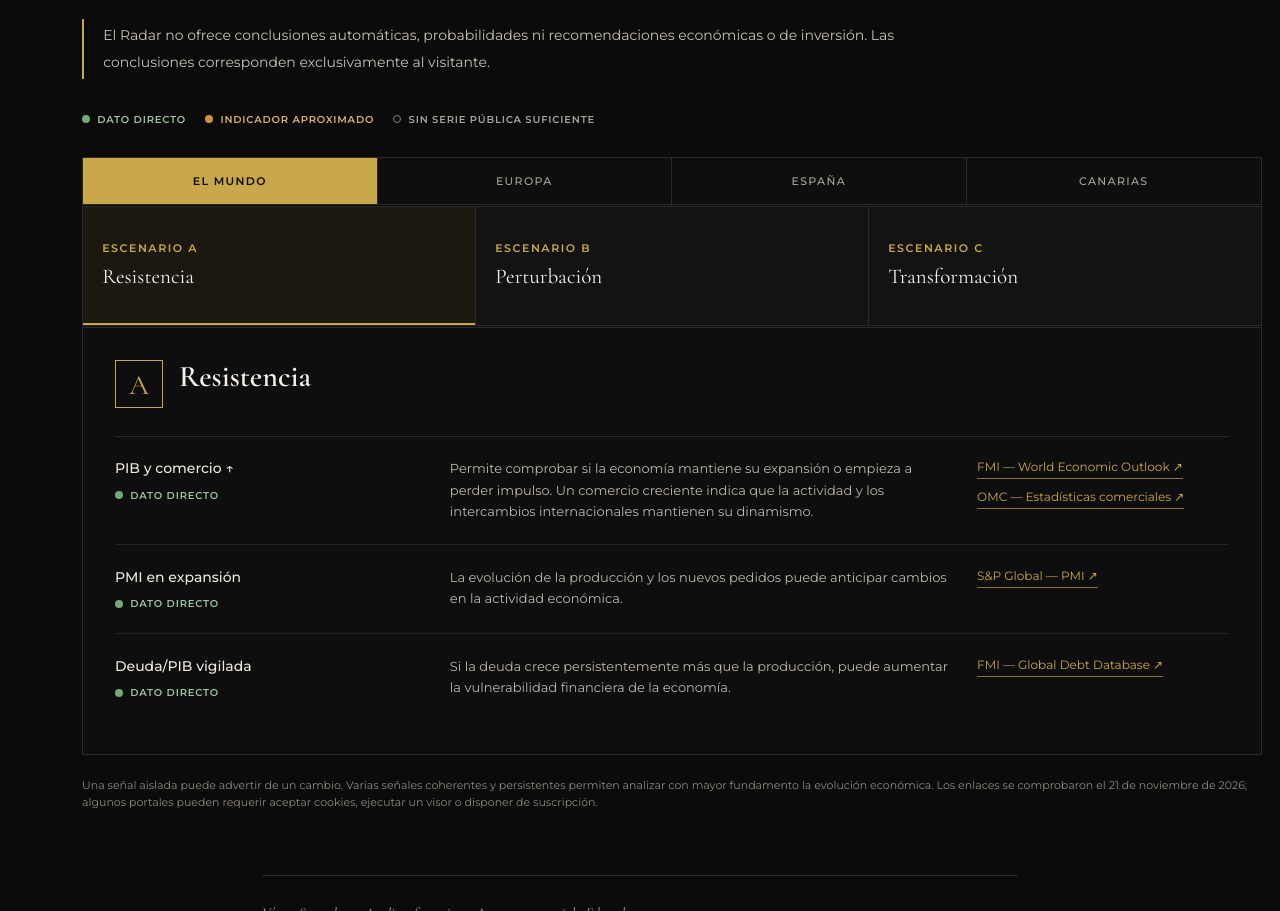
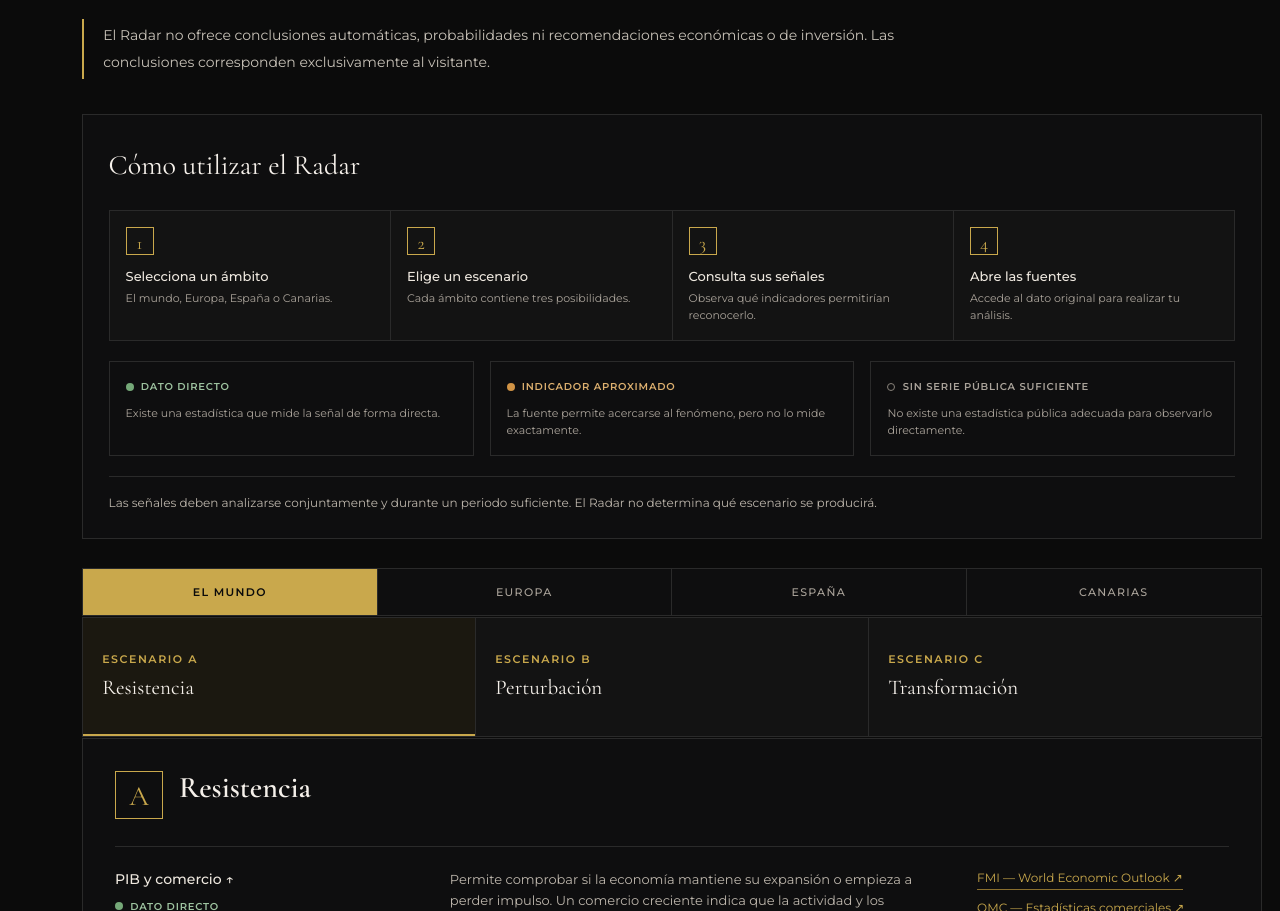
Before and after one commit to victorsaavedradiaz-debug/victorsaavedra, a plain HTML site: page articulo10.html in a window 1280 px wide. Shown: the part 4254-5165 px from the top of the page. Drawn offline with nearby package versions, Linux system fonts and the light colour scheme.

Commit message:
Explicar el uso del Radar Económico

```diff
--- a/articulo10.html
+++ b/articulo10.html
@@ -37,6 +37,7 @@
   .radar-kicker{font-size:11px!important;letter-spacing:.2em;text-transform:uppercase;color:var(--oro)!important;margin-bottom:.7rem!important}
   .radar-title{font-family:'Cormorant Garamond',serif;font-size:46px;font-weight:400;line-height:1.05;color:var(--blanco);margin:0 0 1rem}
   .radar-intro{max-width:760px;color:#cfc8bd!important}.radar-principio{border-left:2px solid var(--oro);padding:.2rem 0 .2rem 1.2rem;color:#c8c2b8!important;font-size:14px!important;max-width:850px}
+  .radar-como{margin:2.2rem 0 1.8rem;padding:1.6rem;border:1px solid var(--borde);background:#0e0e0f}.radar-como h3{font-family:'Cormorant Garamond',serif;font-size:28px;font-weight:400;color:var(--blanco);margin:0 0 1.25rem}.radar-pasos{display:grid;grid-template-columns:repeat(4,1fr);gap:1px;list-style:none;background:var(--borde);border:1px solid var(--borde);margin:0;padding:0}.radar-pasos li{background:var(--panel);padding:1rem}.radar-paso-num{display:grid;place-items:center;width:28px;height:28px;margin-bottom:.75rem;border:1px solid var(--oro);color:var(--oro);font-family:'Cormorant Garamond',serif;font-size:18px}.radar-paso-title{display:block;color:#eee8df;font-size:13px;font-weight:500;line-height:1.4}.radar-paso-text{display:block;margin-top:.35rem;color:#aaa39a;font-size:11px;line-height:1.55}.radar-calidades{display:grid;grid-template-columns:repeat(3,1fr);gap:1rem;margin-top:1.25rem}.radar-calidad-item{padding:1rem;border:1px solid var(--borde)}.radar-calidad-item .calidad{display:flex;margin-bottom:.55rem}.radar-calidad-item p{margin:0!important;color:#aaa39a!important;font-size:11px!important;line-height:1.55!important}.radar-como-nota{margin:1.25rem 0 0!important;padding-top:1rem;border-top:1px solid var(--borde);color:#bcb5ab!important;font-size:12px!important;line-height:1.65!important}
   .radar-leyenda{display:flex;flex-wrap:wrap;gap:.65rem 1.2rem;margin:2rem 0 1.8rem}.calidad{display:inline-flex;align-items:center;gap:.45rem;font-size:10px;font-weight:600;letter-spacing:.08em;text-transform:uppercase}.calidad::before{content:'';width:8px;height:8px;border-radius:50%;display:block}.calidad-directo{color:#9ec3a0}.calidad-directo::before{background:var(--verde)}.calidad-aproximado{color:#ddb06f}.calidad-aproximado::before{background:var(--ambar)}.calidad-sin-serie{color:#aaa39a}.calidad-sin-serie::before{background:transparent;border:1px solid var(--gris)}
   .radar-tabs{display:grid;grid-template-columns:repeat(4,1fr);border:1px solid var(--borde);margin-bottom:1px}.radar-tab{appearance:none;border:0;border-right:1px solid var(--borde);background:#0e0e0f;color:#aaa39a;padding:1rem .8rem;font:500 11px/1.3 'Montserrat',sans-serif;letter-spacing:.12em;text-transform:uppercase;cursor:pointer;transition:.2s}.radar-tab:last-child{border-right:0}.radar-tab:hover{color:var(--blanco);background:var(--panel)}.radar-tab.active{color:#0b0b0b;background:var(--oro);font-weight:600}
   .scenario-grid{display:grid;grid-template-columns:repeat(3,1fr);gap:1px;background:var(--borde);border:1px solid var(--borde);margin-bottom:1px}.scenario-btn{appearance:none;border:0;background:var(--panel);color:var(--texto);padding:1.2rem;text-align:left;cursor:pointer;min-height:118px;transition:.2s}.scenario-btn:hover{background:var(--panel2)}.scenario-btn.active{background:#1b1810;box-shadow:inset 0 -2px var(--oro)}.scenario-key{display:block;color:var(--oro);font:600 11px/1 'Montserrat',sans-serif;letter-spacing:.14em;margin-bottom:.7rem}.scenario-name{font-family:'Cormorant Garamond',serif;font-size:21px;line-height:1.15;color:var(--blanco)}
@@ -47,7 +48,7 @@
   .nav-articulos{margin-top:2.5rem;padding-top:2rem;border-top:.5px solid var(--borde);display:flex;justify-content:space-between;align-items:center;gap:1rem}.nav-articulos a{font-size:13px;letter-spacing:.15em;text-transform:uppercase;color:var(--oro);text-decoration:none}
   footer{padding:1.5rem 4rem;border-top:.5px solid var(--borde);display:flex;justify-content:space-between;align-items:center}.footer-copy{font-family:'Cormorant Garamond',serif;font-size:13px;color:#bbb;letter-spacing:.08em}
   @media(max-width:900px){.indicator{grid-template-columns:1fr 1.5fr}.indicator-source{grid-column:1/-1}.radar-title{font-size:40px}}
-  @media(max-width:768px){nav{padding:1.2rem 1.5rem;flex-wrap:wrap}.nav-titulo{display:none}.site-links{width:100%;justify-content:center;gap:.75rem 1rem;margin:1rem 0 0}.site-links a{font-size:9px;letter-spacing:.08em}.articulo-wrap{display:flex;flex-direction:column;padding:2.5rem 1.25rem 4rem}.articulo-wrap>*{order:6}.articulo-tipo{order:1}.articulo-titulo{order:2;font-size:38px;margin-bottom:1.6rem}.articulo-portada{order:3;margin-bottom:2rem}.articulo-subtitulo{order:4;font-size:19px!important}.articulo-separador{order:5}.articulo-wrap h2{font-size:29px;margin-top:3.8rem}.infografia,.radar-section{margin-left:calc((100% - 100vw)/2);margin-right:0;width:100vw;padding-left:.75rem;padding-right:.75rem}.radar-tabs{grid-template-columns:1fr 1fr}.radar-tab:nth-child(2){border-right:0}.radar-tab:nth-child(-n+2){border-bottom:1px solid var(--borde)}.scenario-grid{grid-template-columns:1fr}.scenario-btn{min-height:auto}.radar-panel{padding:1.25rem}.radar-panel-head{grid-template-columns:42px 1fr}.panel-letter{width:42px;height:42px}.panel-title{font-size:25px}.indicator{grid-template-columns:1fr;gap:.65rem}.indicator-source{grid-column:auto}.nav-articulos{align-items:flex-start}.nav-articulos a:last-child{text-align:right}footer{padding:1.5rem;flex-direction:column;gap:.5rem}}
+  @media(max-width:768px){nav{padding:1.2rem 1.5rem;flex-wrap:wrap}.nav-titulo{display:none}.site-links{width:100%;justify-content:center;gap:.75rem 1rem;margin:1rem 0 0}.site-links a{font-size:9px;letter-spacing:.08em}.articulo-wrap{display:flex;flex-direction:column;padding:2.5rem 1.25rem 4rem}.articulo-wrap>*{order:6}.articulo-tipo{order:1}.articulo-titulo{order:2;font-size:38px;margin-bottom:1.6rem}.articulo-portada{order:3;margin-bottom:2rem}.articulo-subtitulo{order:4;font-size:19px!important}.articulo-separador{order:5}.articulo-wrap h2{font-size:29px;margin-top:3.8rem}.infografia,.radar-section{margin-left:calc((100% - 100vw)/2);margin-right:0;width:100vw;padding-left:.75rem;padding-right:.75rem}.radar-como{padding:1rem}.radar-pasos{grid-template-columns:1fr 1fr}.radar-calidades{grid-template-columns:1fr}.radar-tabs{grid-template-columns:1fr 1fr}.radar-tab:nth-child(2){border-right:0}.radar-tab:nth-child(-n+2){border-bottom:1px solid var(--borde)}.scenario-grid{grid-template-columns:1fr}.scenario-btn{min-height:auto}.radar-panel{padding:1.25rem}.radar-panel-head{grid-template-columns:42px 1fr}.panel-letter{width:42px;height:42px}.panel-title{font-size:25px}.indicator{grid-template-columns:1fr;gap:.65rem}.indicator-source{grid-column:auto}.nav-articulos{align-items:flex-start}.nav-articulos a:last-child{text-align:right}footer{padding:1.5rem;flex-direction:column;gap:.5rem}}
 </style>
 </head>
 <body>
@@ -97,7 +98,21 @@
     <h2 class="radar-title" id="radar-title">Radar Económico 2027</h2>
     <p class="radar-intro">Selecciona un ámbito y uno de sus tres escenarios para consultar las mismas señales de la infografía, comprender por qué resultan relevantes y acceder a las fuentes originales.</p>
     <p class="radar-principio">El Radar no ofrece conclusiones automáticas, probabilidades ni recomendaciones económicas o de inversión. Las conclusiones corresponden exclusivamente al visitante.</p>
-    <div class="radar-leyenda" aria-label="Calidad de la información"><span class="calidad calidad-directo">Dato directo</span><span class="calidad calidad-aproximado">Indicador aproximado</span><span class="calidad calidad-sin-serie">Sin serie pública suficiente</span></div>
+    <section class="radar-como" aria-labelledby="radar-como-titulo">
+      <h3 id="radar-como-titulo">Cómo utilizar el Radar</h3>
+      <ol class="radar-pasos">
+        <li><span class="radar-paso-num">1</span><strong class="radar-paso-title">Selecciona un ámbito</strong><span class="radar-paso-text">El mundo, Europa, España o Canarias.</span></li>
+        <li><span class="radar-paso-num">2</span><strong class="radar-paso-title">Elige un escenario</strong><span class="radar-paso-text">Cada ámbito contiene tres posibilidades.</span></li>
+        <li><span class="radar-paso-num">3</span><strong class="radar-paso-title">Consulta sus señales</strong><span class="radar-paso-text">Observa qué indicadores permitirían reconocerlo.</span></li>
+        <li><span class="radar-paso-num">4</span><strong class="radar-paso-title">Abre las fuentes</strong><span class="radar-paso-text">Accede al dato original para realizar tu análisis.</span></li>
+      </ol>
+      <div class="radar-calidades" aria-label="Calidad de la información">
+        <div class="radar-calidad-item"><span class="calidad calidad-directo">Dato directo</span><p>Existe una estadística que mide la señal de forma directa.</p></div>
+        <div class="radar-calidad-item"><span class="calidad calidad-aproximado">Indicador aproximado</span><p>La fuente permite acercarse al fenómeno, pero no lo mide exactamente.</p></div>
+        <div class="radar-calidad-item"><span class="calidad calidad-sin-serie">Sin serie pública suficiente</span><p>No existe una estadística pública adecuada para observarlo directamente.</p></div>
+      </div>
+      <p class="radar-como-nota">Las señales deben analizarse conjuntamente y durante un periodo suficiente. El Radar no determina qué escenario se producirá.</p>
+    </section>
     <div class="radar-tabs" role="tablist" aria-label="Ámbitos económicos" id="radar-tabs"></div>
     <div class="scenario-grid" id="scenario-grid" aria-label="Escenarios"></div>
     <div class="radar-panel" id="radar-panel" aria-live="polite"></div>
```
